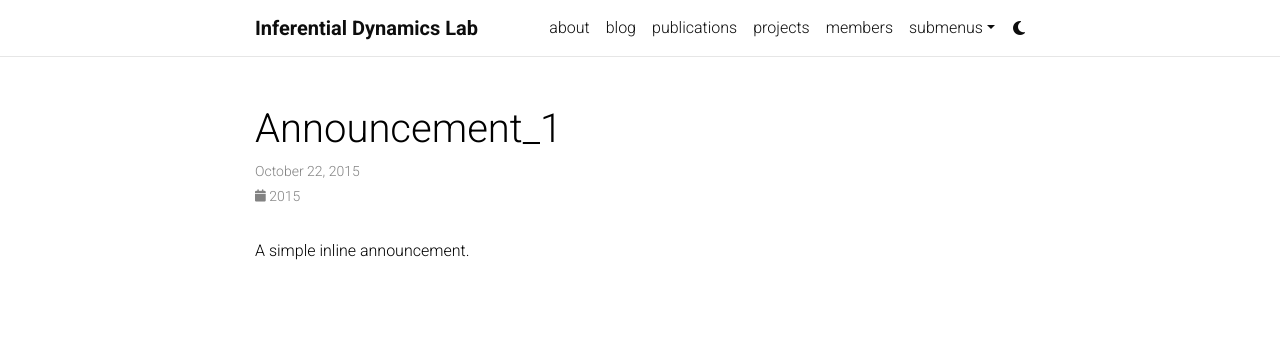
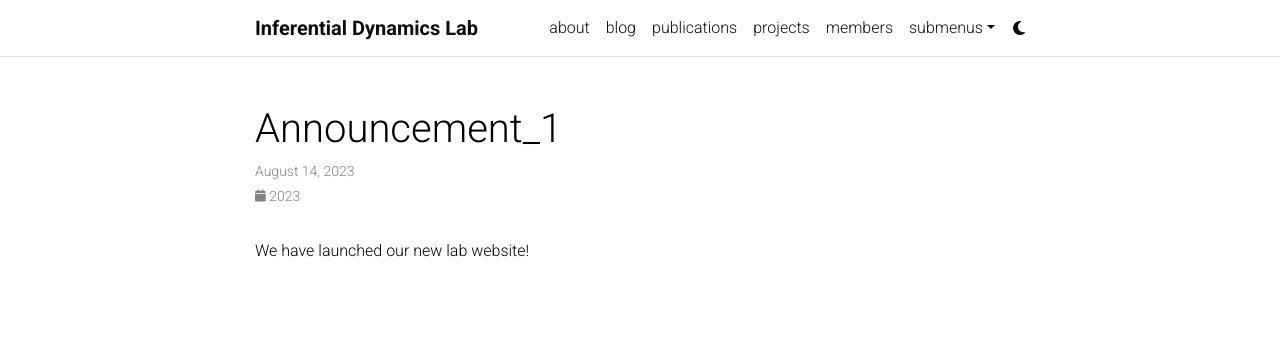
Before and after one commit to thebuckleylab/thebuckleylab.github.io, a Jekyll site: the page built from _news/announcement_1.md, in a window 1280 px wide. Shown: the top 355 px of the page. Built offline with Jekyll 4.4.1, drawn with Linux system fonts in a browser that asks for light colours; comment, search, counter and statistics services are not loaded; a style sheet for code colours, icons or effects is not loaded.

Commit message:
only 2 news announcements show

```diff
--- a/_config.yml
+++ b/_config.yml
@@ -179,7 +179,7 @@
 announcements:
   enabled: true
   scrollable: true # adds a vertical scroll bar if there are more than 3 news items
-  limit: 5 # leave blank to include all the news in the `_news` folder
+  limit: 2 # leave blank to include all the news in the `_news` folder
 
 latest_posts:
   enabled: true
--- a/_news/announcement_1.md
+++ b/_news/announcement_1.md
@@ -1,8 +1,8 @@
 ---
 layout: post
-date: 2015-10-22 15:59:00-0400
+date: 2023-08-14 15:59:00-0400
 inline: true
 related_posts: false
 ---
 
-A simple inline announcement.
+We have launched our new lab website!
```
